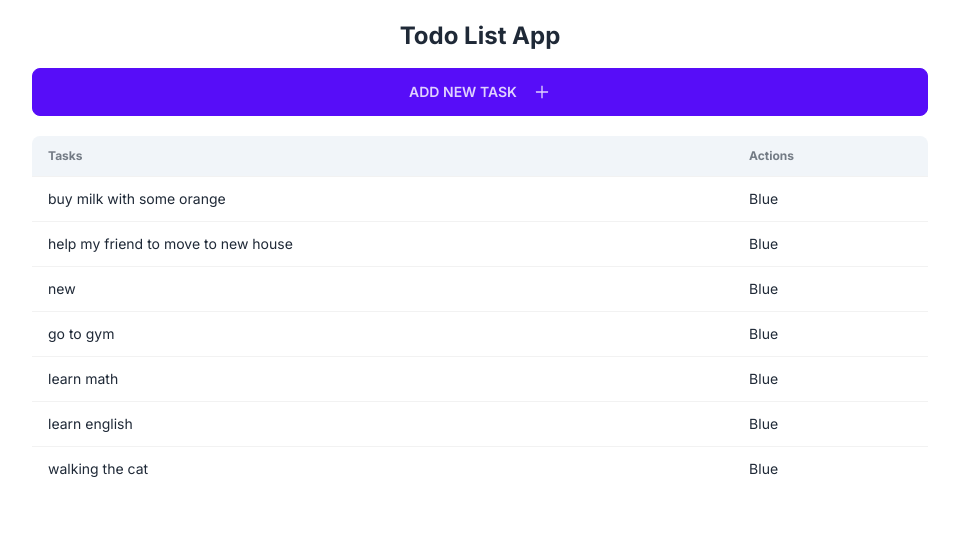
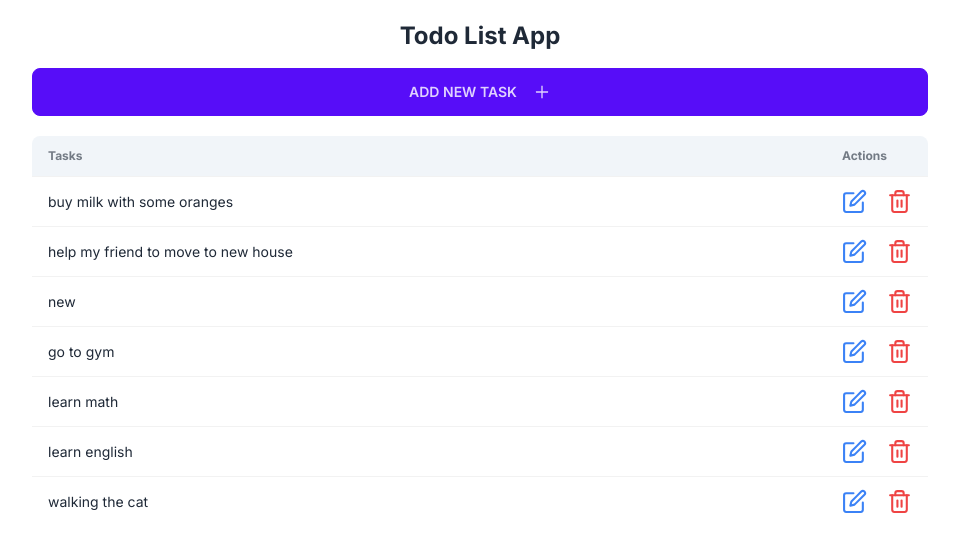
Before and after one commit to Branco95/todoapp, a Next.js app: page / in a window 1280 px wide. Shown: the top 552 px of the page, without its empty margins (160-1119 px from the left). Built offline with nearby package versions, Linux system fonts and the light colour scheme; data requests are answered from the project's data file.

Commit message:
Add the edit function

```diff
--- a/api.ts
+++ b/api.ts
@@ -21,3 +21,15 @@
   const newTodo = await res.json();
   return newTodo;
 };
+
+export const editTodo = async (todo: ITask): Promise<ITask[]> => {
+  const res = await fetch(`${baseUrl}/tasks/${todo.id}`, {
+    method: "PUT",
+    headers: {
+      "Content-type": "application/json",
+    },
+    body: JSON.stringify(todo),
+  });
+  const updatedTodo = await res.json();
+  return updatedTodo;
+};
--- a/app/components/Task.tsx
+++ b/app/components/Task.tsx
@@ -1,14 +1,59 @@
+"use client";
 import { ITask } from "@/types/tasks";
+import { FiEdit, FiTrash2 } from "react-icons/fi";
+import Modal from "./Modal";
+import { FormEventHandler, useState } from "react";
+import { useRouter } from "next/navigation";
+import { editTodo } from "@/api";
 
 interface TaskProps {
   task: ITask;
 }
 
 export const Task: React.FC<TaskProps> = ({ task }) => {
+  const router = useRouter();
+  const [openModalEdit, setOpenModalEdit] = useState<boolean>(false);
+  const [openModalDeleted, setOpenModalDeleted] = useState<boolean>(false);
+  const [taskToEdit, settaskToEdit] = useState<string>(task.text);
+
+  const handleSubmitEditTodo: FormEventHandler<HTMLFormElement> = async (e) => {
+    e.preventDefault();
+    await editTodo({ id: task.id, text: taskToEdit });
+    settaskToEdit("");
+    setOpenModalEdit(false);
+    router.refresh();
+  };
+
   return (
     <tr key={task.id}>
-      <td>{task.text}</td>
-      <td>Blue</td>
+      <td className="w-full">{task.text}</td>
+      <td className="flex gap-5">
+        <FiEdit
+          onClick={() => setOpenModalEdit(true)}
+          cursor="pointer"
+          className="text-blue-500"
+          size={25}
+        />
+        <Modal modalOpen={openModalEdit} setModalOpen={setOpenModalEdit}>
+          {/* isto é o children */}
+          <form onSubmit={handleSubmitEditTodo}>
+            <h3 className="font-bold text-lg">Edit task</h3>
+            <div className="modal-action">
+              <input
+                value={taskToEdit}
+                onChange={(e) => settaskToEdit(e.target.value)}
+                type="text"
+                placeholder="Type here"
+                className="input input-bordered  w-full"
+              />
+              <button type="submit" className="btn ">
+                Submit
+              </button>
+            </div>
+          </form>
+        </Modal>
+        <FiTrash2 cursor="pointer" className="text-red-500" size={25} />
+      </td>
     </tr>
   );
 };
--- a/data/todos.json
+++ b/data/todos.json
@@ -2,7 +2,7 @@
   "tasks": [
     {
       "id": "1",
-      "text": "buy milk with some orange"
+      "text": "buy milk with some oranges"
     },
     {
       "id": "2",
--- a/types/tasks.ts
+++ b/types/tasks.ts
@@ -1,4 +1,4 @@
 export interface ITask {
   id: string;
-  tasks: string;
+  text: string;
 }
```
